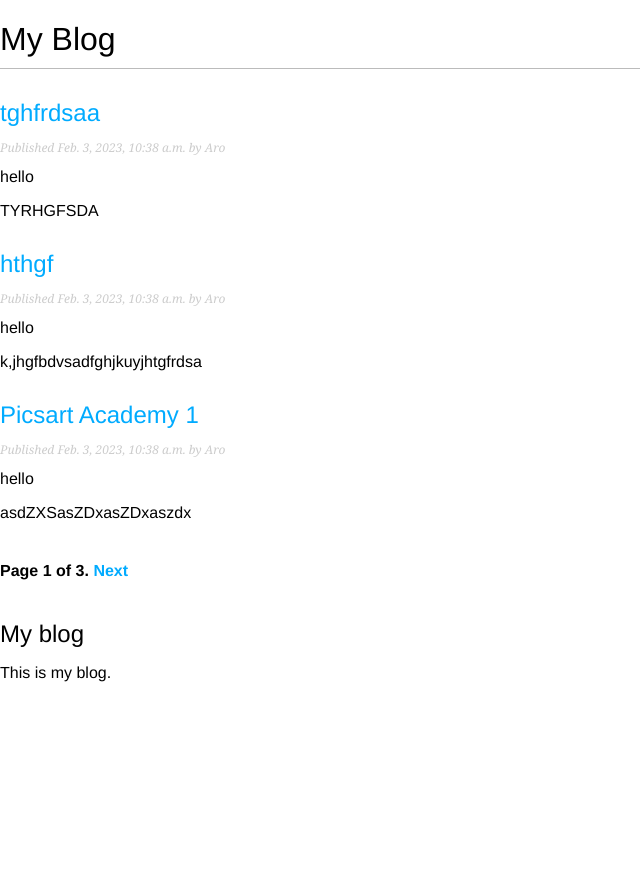
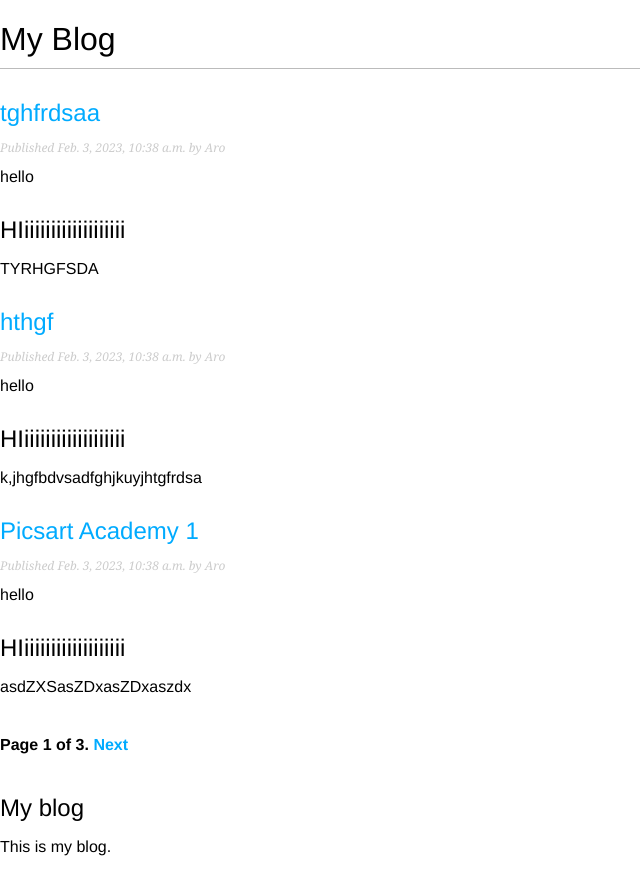
Before and after one commit to Aro-M/Django_blog, a Django app: page /blog/ in a window 1280 px wide. Shown: the whole page, without its empty margins (0-640 px from the left). Before the commit the page ends 682 px from the top, so only its background shows below. Run offline with Django 4.2, Linux system fonts and the light colour scheme; data comes from the database, SQL or seed files in the repository.

Commit message:
feature commit

```diff
--- a/blog/templates/blog/post/list.html
+++ b/blog/templates/blog/post/list.html
@@ -12,6 +12,7 @@
  Published {{ post.publish }} by {{ post.author }}
  </p>
 <h>hello</h>
+<h2>HIiiiiiiiiiiiiiiiiiii</h2>
  {{ post.body|truncatewords:30|linebreaks }}
  {% endfor %}
 {% include "pagination.html" with page=posts %}
```
